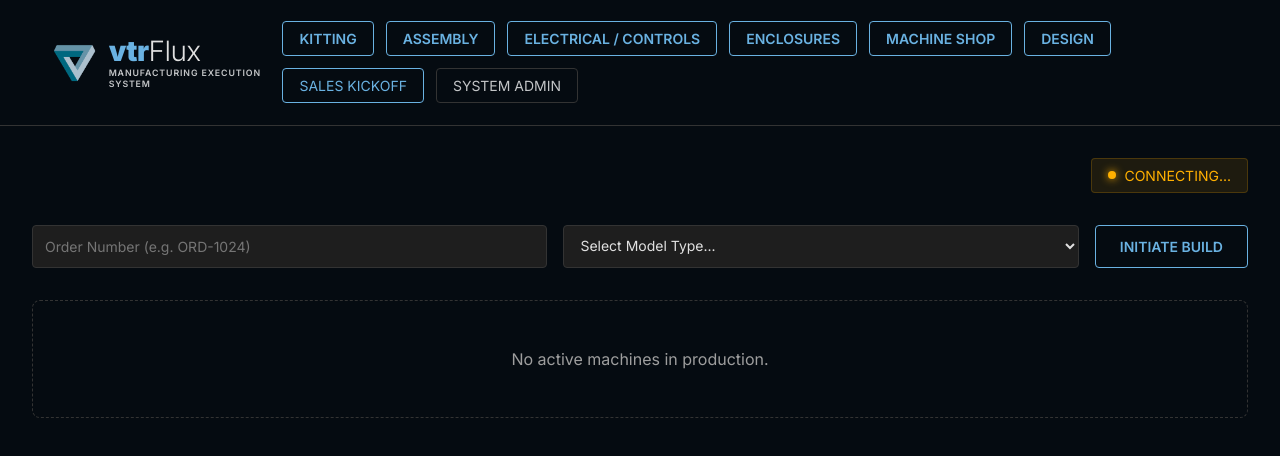
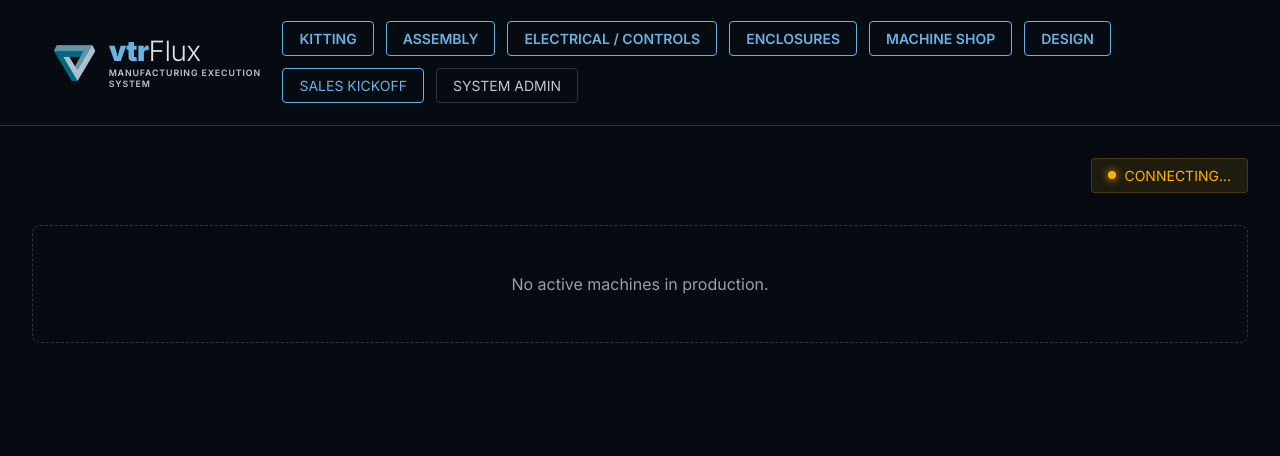
Before and after one commit to vtrgo/flux, a Next.js app in the folder frontend/: page / in a window 1280 px wide. Shown: the top 456 px of the page. Built offline with nearby package versions, Linux system fonts and the light colour scheme; no server answers.

Commit message:
refactor(frontend): remove project initialization form from main tracking board

```diff
--- a/frontend/src/app/page.tsx
+++ b/frontend/src/app/page.tsx
@@ -27,8 +27,6 @@ interface Defect {
 export default function Home() {
   const [machines, setMachines] = useState<Machine[]>([]);
   const [defects, setDefects] = useState<Defect[]>([]);
-  const [newOrderNumber, setNewOrderNumber] = useState("");
-  const [newModelType, setNewModelType] = useState("");
   const [loading, setLoading] = useState(true);
   const [sseConnected, setSseConnected] = useState(false);
 
@@ -86,25 +84,6 @@ export default function Home() {
     };
   }, []);
 
-  const handleCreateMachine = async (e: React.FormEvent) => {
-    e.preventDefault();
-    if (!newOrderNumber.trim() || !newModelType.trim()) return;
-
-    try {
-      await fetch('http://localhost:8080/api/machines', {
-        method: 'POST',
-        headers: { 'Content-Type': 'application/json' },
-        body: JSON.stringify({
-          order_number: newOrderNumber,
-          model_type: newModelType
-        })
-      });
-      setNewOrderNumber("");
-      setNewModelType("");
-    } catch (err) {
-      console.error("Failed to create machine:", err);
-    }
-  };
 
   const handleDeleteMachine = async (e: React.MouseEvent, id: string) => {
     e.preventDefault();
@@ -127,28 +106,6 @@ export default function Home() {
           {sseConnected ? "SYSTEM ONLINE" : "CONNECTING..."}
         </div>
       </div>
-      <section className={styles.controls}>
-        <form onSubmit={handleCreateMachine} className={styles.createForm}>
-          <input
-            type="text"
-            placeholder="Order Number (e.g. ORD-1024)"
-            value={newOrderNumber}
-            onChange={(e) => setNewOrderNumber(e.target.value)}
-            className="vtr-input"
-          />
-          <select
-            value={newModelType}
-            onChange={(e) => setNewModelType(e.target.value)}
-            className="vtr-input"
-          >
-            <option value="" disabled>Select Model Type...</option>
-            <option value="VibroBowl 500">VibroBowl 500</option>
-            <option value="Linear Feeder X1">Linear Feeder X1</option>
-            <option value="Centrifugal Core">Centrifugal Core</option>
-          </select>
-          <button type="submit" className="vtr-btn" style={{ padding: '0.75rem 1.5rem', whiteSpace: 'nowrap' }}>INITIATE BUILD</button>
-        </form>
-      </section>
 
       <section style={{ display: 'flex', flexDirection: 'column', gap: '2rem', width: '100%' }}>
         {loading ? (
```
